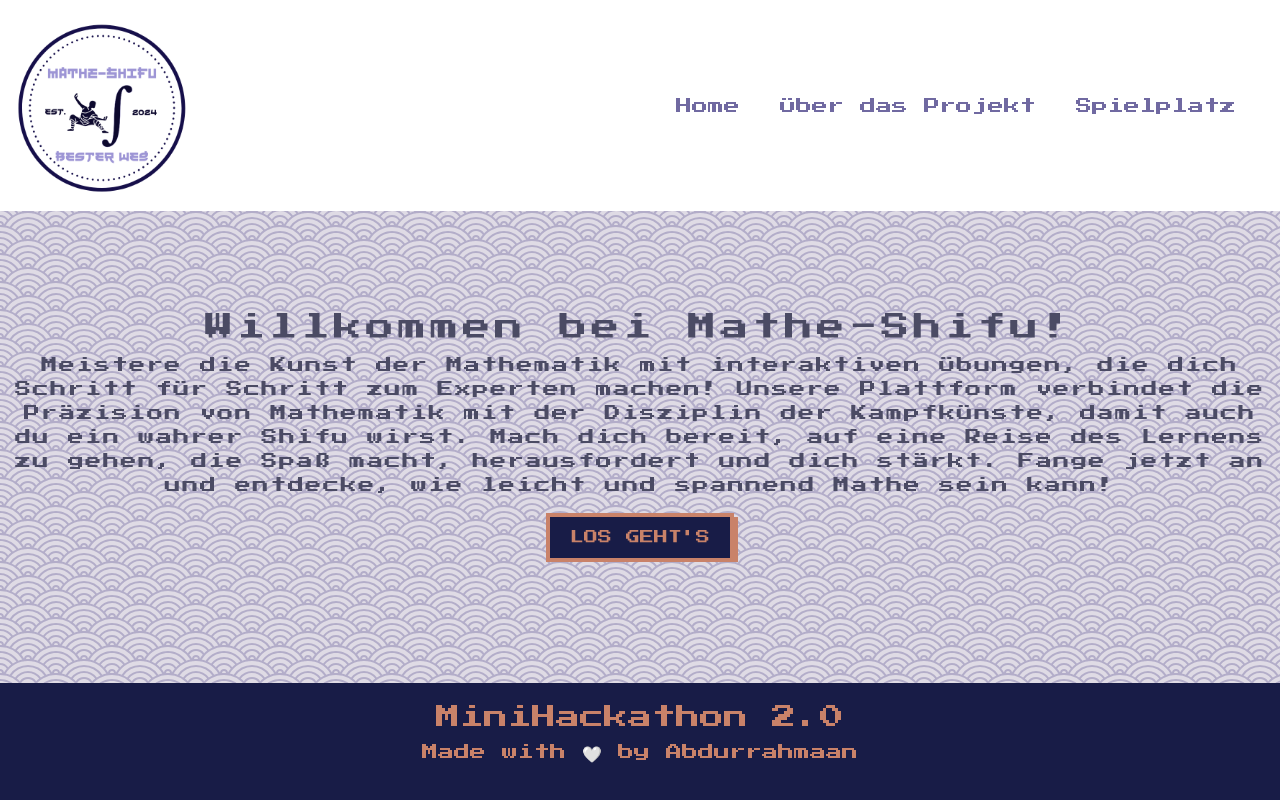
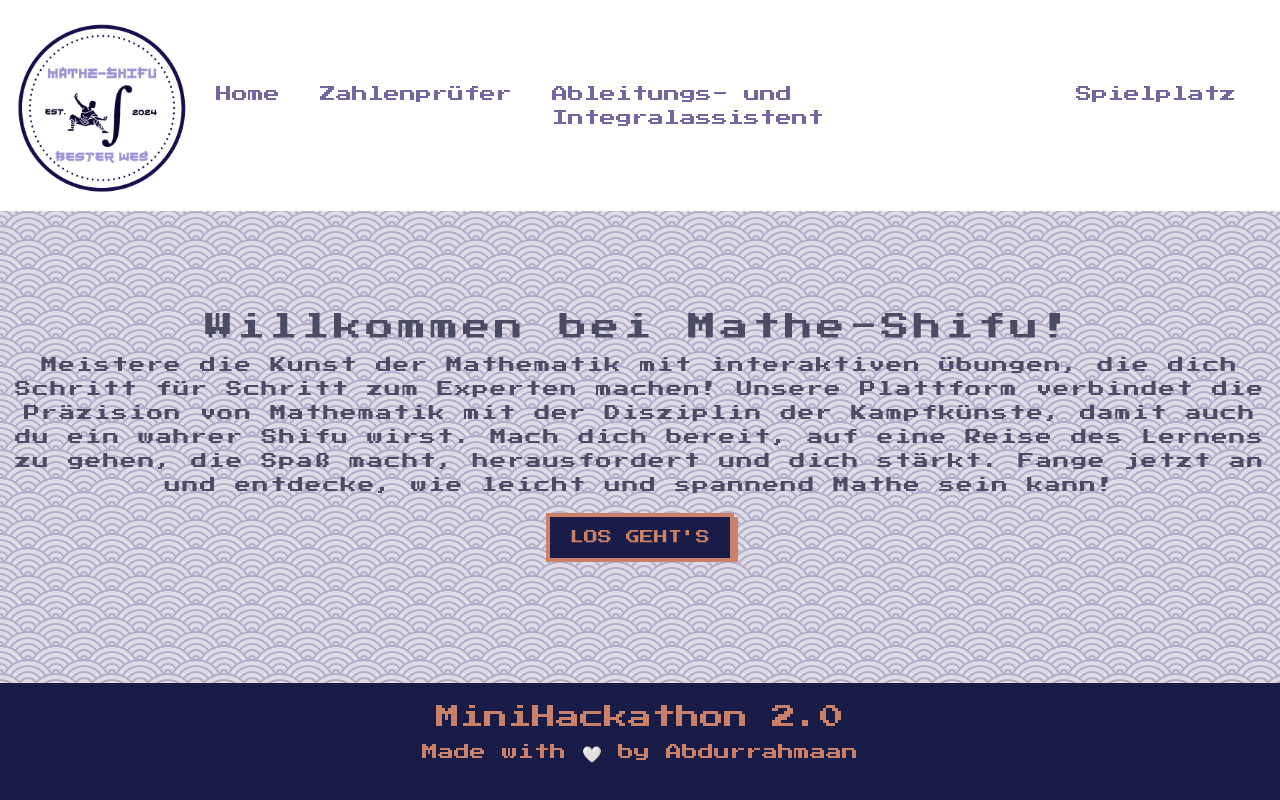
Before and after one commit to Abdurrahmaan-Bica/mathe-shifu, a website: page index.html in a window 1280 px wide. Drawn offline with nearby package versions, Linux system fonts and the light colour scheme.

Commit message:
Renamed ueber das Projekt to Zahlenpruefer and also added an element called Ableitungs- und Integralrechner

```diff
--- a/index.html
+++ b/index.html
@@ -31,11 +31,15 @@
                 <a class="nav-link" href="#">Home</a>
               </li>
               <li class="nav-item me-4">
-                <a class="nav-link" href="#">Über das Projekt</a>
+                <a class="nav-link" href="#">Zahlenprüfer</a>
+              </li>
+              <li class="nav-item me-4">
+                <a class="nav-link" href="#">Ableitungs- und Integralassistent</a>
               </li>
               <li class="nav-item me-4">
                 <a class="nav-link" href="playground.html">Spielplatz</a>
               </li>
+              </div>
             </ul>
           </div>
         </div>
```
